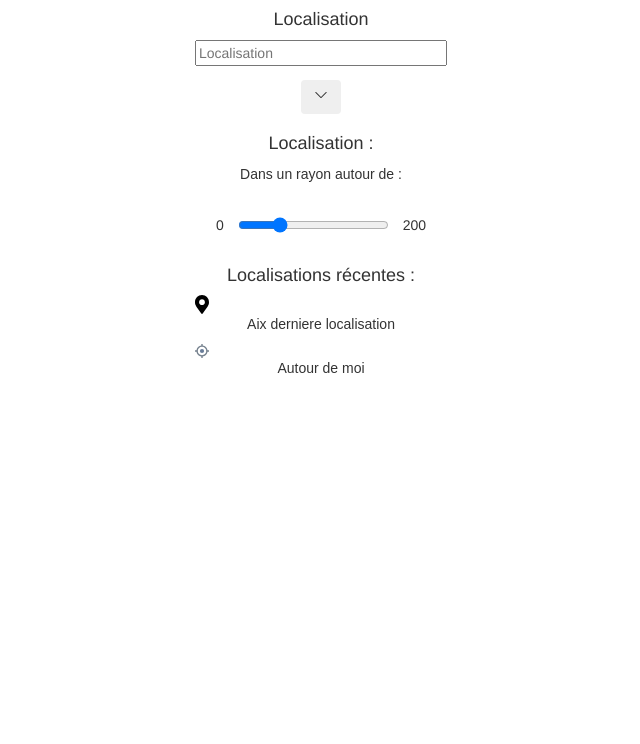
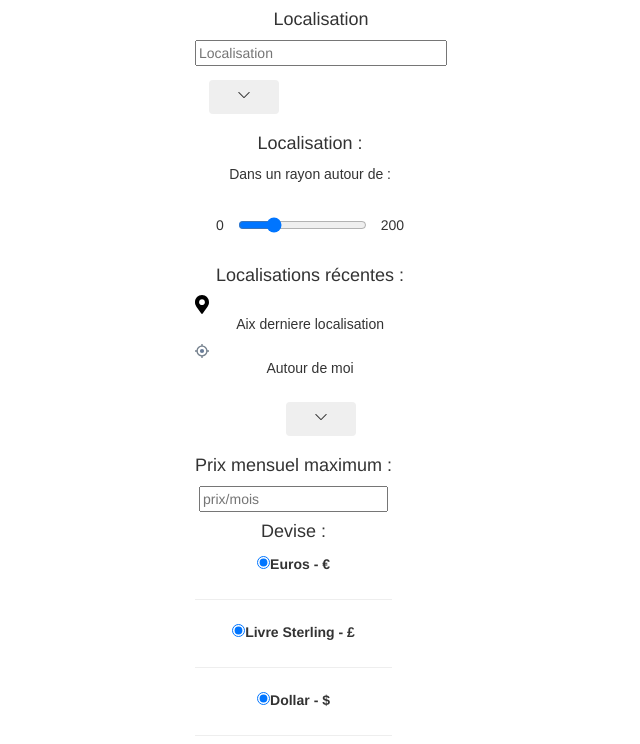
Before and after one commit to Johanna-cs/Caval_Cloud_Front, a React (Create React App) app: page /search-horse in a window 1280 px wide. Shown: the top 744 px of the page, without its empty margins (319-959 px from the left). Built offline with nearby package versions, Linux system fonts and the light colour scheme.

Commit message:
price section added with some light css

```diff
--- a/src/components/searchHorse/SearchHorse.js
+++ b/src/components/searchHorse/SearchHorse.js
@@ -18,12 +18,12 @@ const SearchHorse = () => {
         <div className='searchHorse_page'>
 
             <div className='searchHorse_loc'>
-            <h4>Localisation </h4>
+                <h4>Localisation </h4>
                 <input id='locInput' placeholder='Localisation'/>
-                <div className='searchHorse_loc2'>
                 <Button id='toggle_btn_chev'color="transparent" onClick={toggle} style={{ marginBottom: '1rem' }}><svg class="bi bi-chevron-down" width="1em" height="1em" viewBox="0 0 16 16" fill="currentColor" xmlns="http://www.w3.org/2000/svg">
                     <path fill-rule="evenodd" d="M1.646 4.646a.5.5 0 0 1 .708 0L8 10.293l5.646-5.647a.5.5 0 0 1 .708.708l-6 6a.5.5 0 0 1-.708 0l-6-6a.5.5 0 0 1 0-.708z"/>
                     </svg></Button>
+                <div className='searchHorse_loc2'>
                 <Collapse isOpen={isOpen}>
                     <h4>Localisation  :</h4>
                     <p className='loc_text'>Dans un rayon autour de : </p>
@@ -46,8 +46,29 @@ const SearchHorse = () => {
 
             <div className='searchHorse_price' >
 
+                <Button id='toggle_btn_chev'color="transparent" onClick={toggle} style={{ marginBottom: '1rem' }}><svg class="bi bi-chevron-down" width="1em" height="1em" viewBox="0 0 16 16" fill="currentColor" xmlns="http://www.w3.org/2000/svg">
+                            <path fill-rule="evenodd" d="M1.646 4.646a.5.5 0 0 1 .708 0L8 10.293l5.646-5.647a.5.5 0 0 1 .708.708l-6 6a.5.5 0 0 1-.708 0l-6-6a.5.5 0 0 1 0-.708z"/>
+                        </svg></Button>
+                <div className='searchHorse_price2'>
+                <Collapse isOpen={isOpen}>
+                    <h4> Prix mensuel maximum : </h4>
+                    <input id='priceInput' placeholder='prix/mois'/>
+                            <h4> Devise : </h4>
+                            <div className='selectDevise'>
+                                <input className='deviseInput' name='selectEur' type="radio" value="option1" checked/>
+                                <label className='deviseLabel' for='selectEur'> Euros - € </label>
+                                <hr />
+                                <input className='deviseInput' name='selectLiv' type="radio" value="option2" checked/>
+                                <label className='deviseLabel' for='selectLiv'> Livre Sterling - £ </label>
+                                <hr />
+                                <input className='deviseInput' name='selectDol' type="radio" value="option3" checked/>
+                                <label className='deviseLabel' for='selectDol'> Dollar - $ </label>
+                                <hr />
+                            </div>
+                    </Collapse>
+                    </div>
+            </div>
 
-            </div>
         </div>
     )
 }
--- a/src/components/searchHorse/searchHorse.css
+++ b/src/components/searchHorse/searchHorse.css
@@ -1,6 +1,7 @@
 /* Search page  */
 .searchHorse_page {
     display: flex;
+    flex-flow: column nowrap;
 
 }
 .searchHorse_loc {
@@ -10,9 +11,13 @@
 #locInput {
     width: 18em;
 }
+#toggle_btn_chev {
+    width: 5em;
+    margin: 1em;
+}
 
 .searchHorse_loc2 {
-    display: block;
+    display: flex;
 }
 #toggle_btn_chev {
     margin: 1em;
@@ -32,3 +37,7 @@
 .loc_map {
     width: 1em;
 }
+
+.searchHorse_price2 {
+    display: flex;
+}
```
